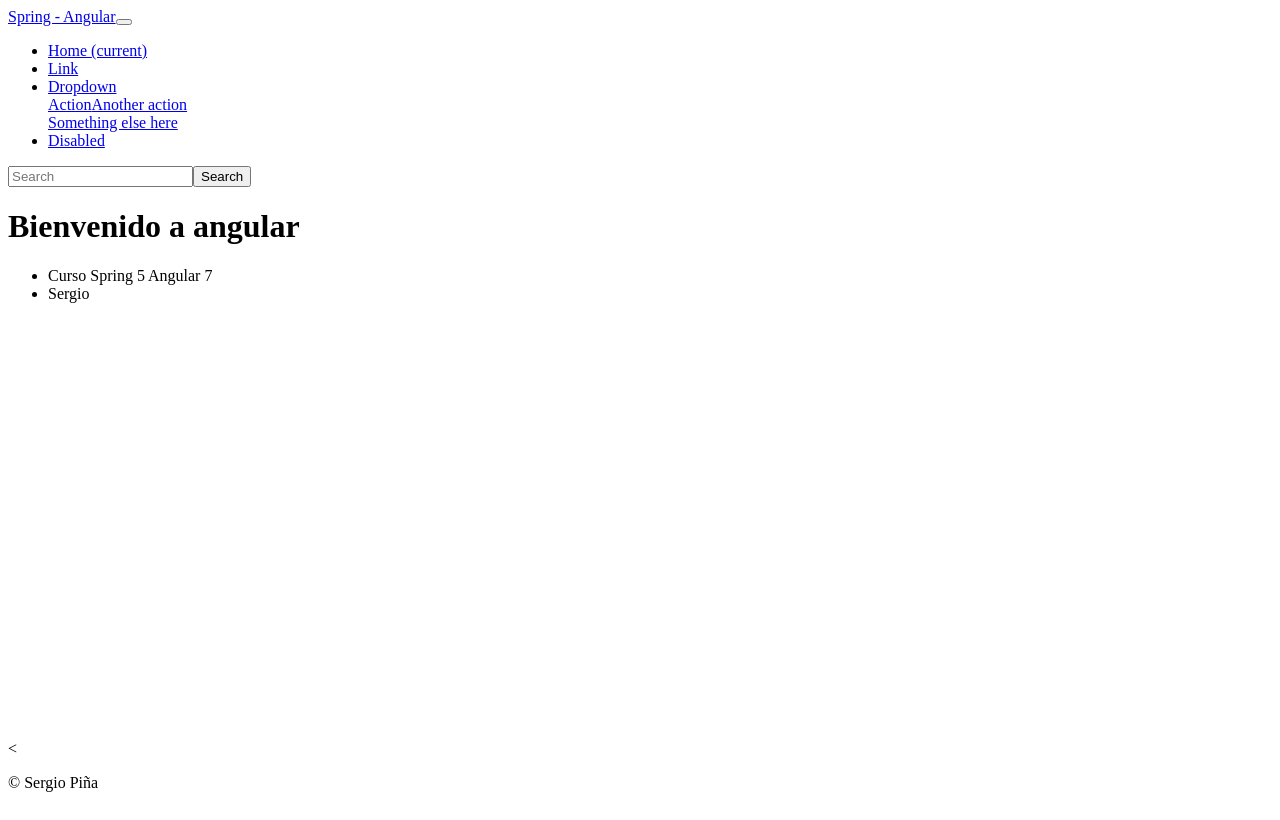
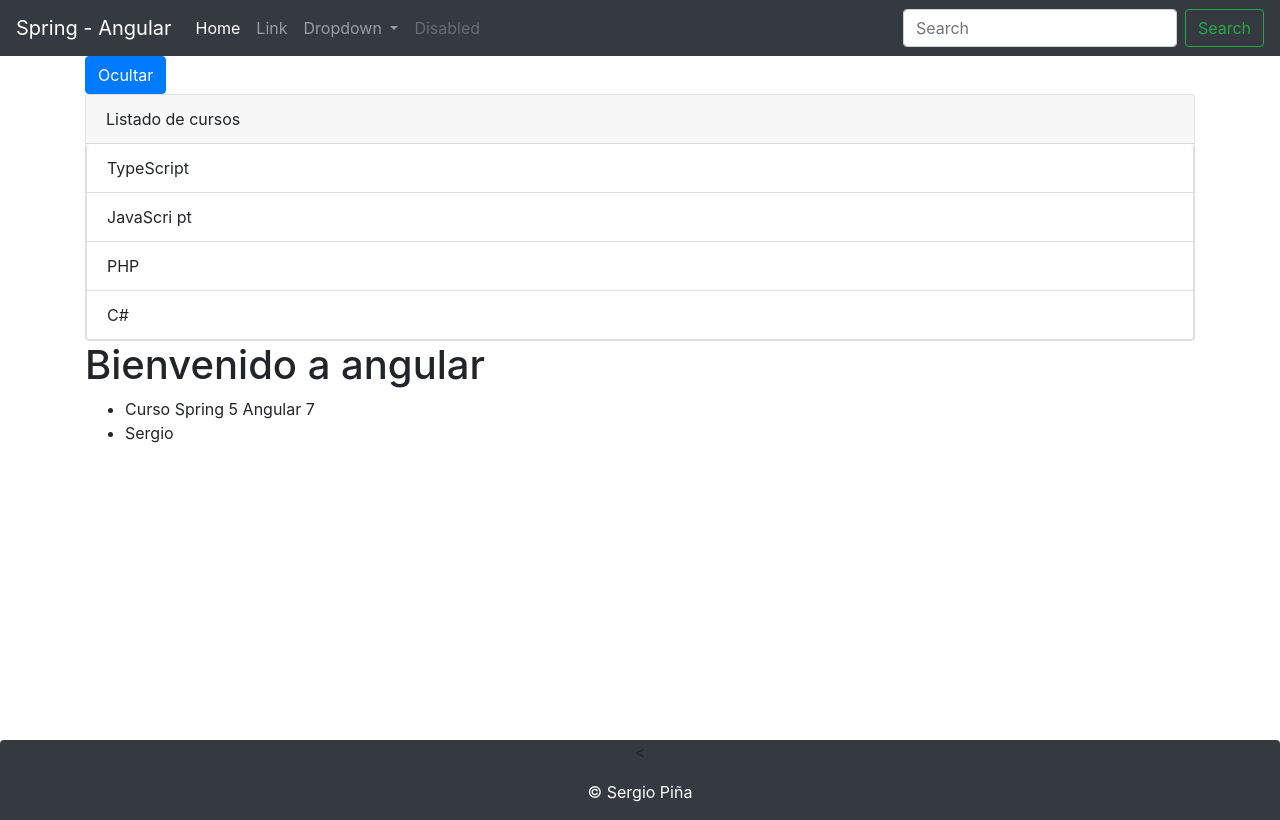
Before and after one commit to SergioEstebanPi/clientes-app, an Angular app: page / in a window 1280 px wide. Built offline with nearby package versions, Linux system fonts and the light colour scheme.

Commit message:
Agrego boton ocultar y desocultar lista

```diff
--- a/src/app/app.component.html
+++ b/src/app/app.component.html
@@ -1,6 +1,7 @@
 <!--The content below is only a placeholder and can be replaced.-->
 <app-header></app-header>
 <div class="container">
+  <app-directiva></app-directiva>
   <h1>
     {{ title }}
   </h1>
--- a/src/app/directiva/directiva.component.html
+++ b/src/app/directiva/directiva.component.html
@@ -1,3 +1,11 @@
-<p>
-  directiva works!
-</p>
+<button type="button" (click)="setHabilitar()" name="button" class="btn btn-primary" my-3>{{habilitar? 'Ocultar': 'Mostrar'}}</button>
+<div class="card">
+  <div class="card-header">
+    Listado de cursos
+  </div>
+  <ul class="list-group" *ngIf="habilitar">
+    <li class="list-group-item" *ngFor="let curso of listacursos">
+      {{ curso }}
+    </li>
+  </ul>
+</div>
--- a/src/app/directiva/directiva.component.ts
+++ b/src/app/directiva/directiva.component.ts
@@ -7,9 +7,21 @@ import { Component, OnInit } from '@angular/core';
 })
 export class DirectivaComponent implements OnInit {
 
+  listacursos:string[] = [
+    'TypeScript',
+    'JavaScri pt',
+    'PHP',
+    'C#'
+  ];
+  habilitar:boolean = true;
+
   constructor() { }
 
   ngOnInit() {
   }
 
+  setHabilitar(): void{
+    this.habilitar = !this.habilitar;
+  }
+
 }
--- a/src/index.html
+++ b/src/index.html
@@ -7,8 +7,13 @@
 
   <meta name="viewport" content="width=device-width, initial-scale=1">
   <link rel="icon" type="image/x-icon" href="favicon.ico">
+
+  <link rel="stylesheet" href="https://stackpath.bootstrapcdn.com/bootstrap/4.1.3/css/bootstrap.min.css" integrity="sha384-MCw98/SFnGE8fJT3GXwEOngsV7Zt27NXFoaoApmYm81iuXoPkFOJwJ8ERdknLPMO" crossorigin="anonymous">
 </head>
 <body>
   <app-root></app-root>
+  <script src="https://code.jquery.com/jquery-3.3.1.slim.min.js" integrity="sha384-q8i/X+965DzO0rT7abK41JStQIAqVgRVzpbzo5smXKp4YfRvH+8abtTE1Pi6jizo" crossorigin="anonymous"></script>
+  <script src="https://cdnjs.cloudflare.com/ajax/libs/popper.js/1.14.3/umd/popper.min.js" integrity="sha384-ZMP7rVo3mIykV+2+9J3UJ46jBk0WLaUAdn689aCwoqbBJiSnjAK/l8WvCWPIPm49" crossorigin="anonymous"></script>
+  <script src="https://stackpath.bootstrapcdn.com/bootstrap/4.1.3/js/bootstrap.min.js" integrity="sha384-ChfqqxuZUCnJSK3+MXmPNIyE6ZbWh2IMqE241rYiqJxyMiZ6OW/JmZQ5stwEULTy" crossorigin="anonymous"></script>
 </body>
 </html>
```
